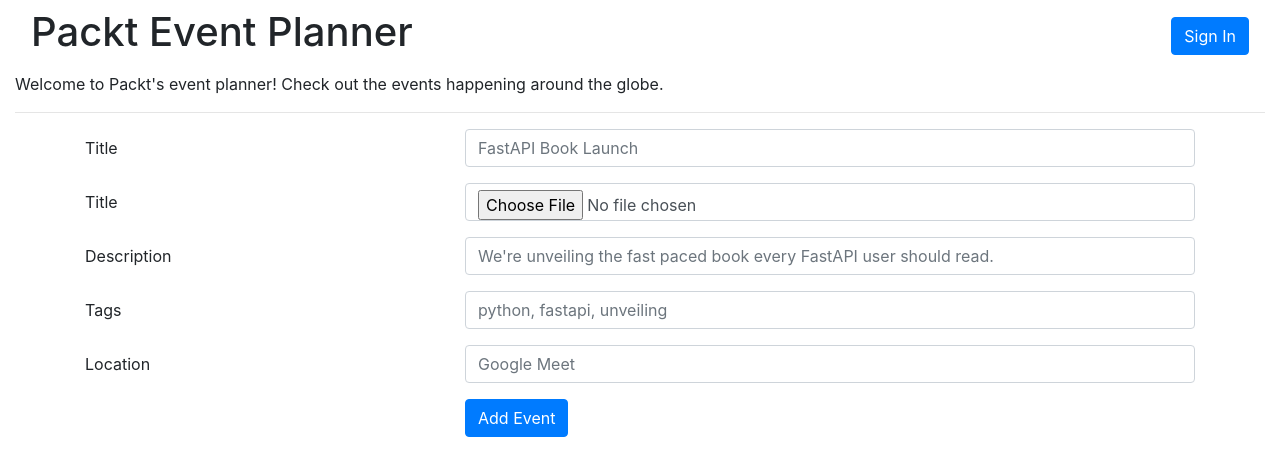
After one commit to PacktPublishing/Building-Python-Web-APIs-with-FastAPI, a FastAPI app: template ch06/planner/templates/new_event.html in a window 1280 px wide. The commit adds this page. Shown: the top 476 px of the page. Run offline with FastAPI, Linux system fonts and the light colour scheme; the template is opened without the code that fills it, so the values that code supplies are empty; some libraries are stand-ins or nearby versions.

Commit message:
Update old and create new template

```diff
--- a/ch06/planner/templates/event.html
+++ b/ch06/planner/templates/event.html
@@ -6,7 +6,7 @@
 <section class="post-content-section">
     <div class="container">
         <div class="thumbnail">
-            <img src="{{ event.image }}" alt="{{ event.title }}">
+            <img src="{{ url_for('images', path='/') }}/{{event.image}}" alt="{{ event.title }}" class="img-fluid">
             <div class="caption">
                 <h2>{{ event.title }}</h2>
             </div>
@@ -29,7 +29,7 @@
 <div class="jumbotron card">
     <div class="container-fluid">
         <div class="thumbnail">
-            <img src="{{ event.image }}" class="img-fluid" alt="{{ event.title }}">
+            <img src="{{ url_for('images', path='/') }}/{{event.image}}" alt="{{ event.title }}" class="img-thumbnail img-responsive img-fluid">
             <div class="caption">
                 <h2><a href="/event/{{ event.id }}"> {{ event.title }} </a></h2>
             </div>
--- /dev/null
+++ b/ch06/planner/templates/new_event.html
@@ -0,0 +1,51 @@
+{% extends "index.html" %}
+
+{% block events %}
+
+<section class="container">
+    <form method="post" action="/event/new" enctype="multipart/form-data">
+        <div class="form-group row">
+            <label for="title" class="col-4 col-form-label">Title</label>
+            <div class="col-8">
+                <input id="title" name="title" value="{{ titles }}" placeholder="FastAPI Book Launch" type="text"
+                       class="form-control">
+            </div>
+        </div>
+        <div class="form-group row">
+            <label for="image" class="col-4 col-form-label">Title</label>
+            <div class="col-8">
+                <input type="file" id="image" name="image" accept="image/*" class="form-control">
+            </div>
+        </div>
+        <div class="form-group row">
+            <label for="description" class="col-4 col-form-label">Description</label>
+            <div class="col-8">
+                <input id="description" name="description" value="{{ description }}"
+                       placeholder="We're unveiling the fast paced book every FastAPI user should read." type="text"
+                       class="form-control">
+            </div>
+        </div>
+        <div class="form-group row">
+            <label for="tags" class="col-4 col-form-label">Tags</label>
+            <div class="col-8">
+                <input id="tags" name="tags" value="{{ tags }}" placeholder="python, fastapi, unveiling" type="text"
+                       class="form-control">
+            </div>
+        </div>
+        <div class="form-group row">
+            <label for="location" class="col-4 col-form-label">Location</label>
+            <div class="col-8">
+                <input id="location" name="location" value="{{ location }}" placeholder="Google Meet" type="text"
+                       class="form-control">
+            </div>
+        </div>
+        <div class="form-group row">
+            <div class="offset-4 col-8">
+                <button name="submit" type="submit" class="btn btn-primary">Add Event</button>
+            </div>
+        </div>
+    </form>
+
+</section>
+
+{% endblock %}
```
